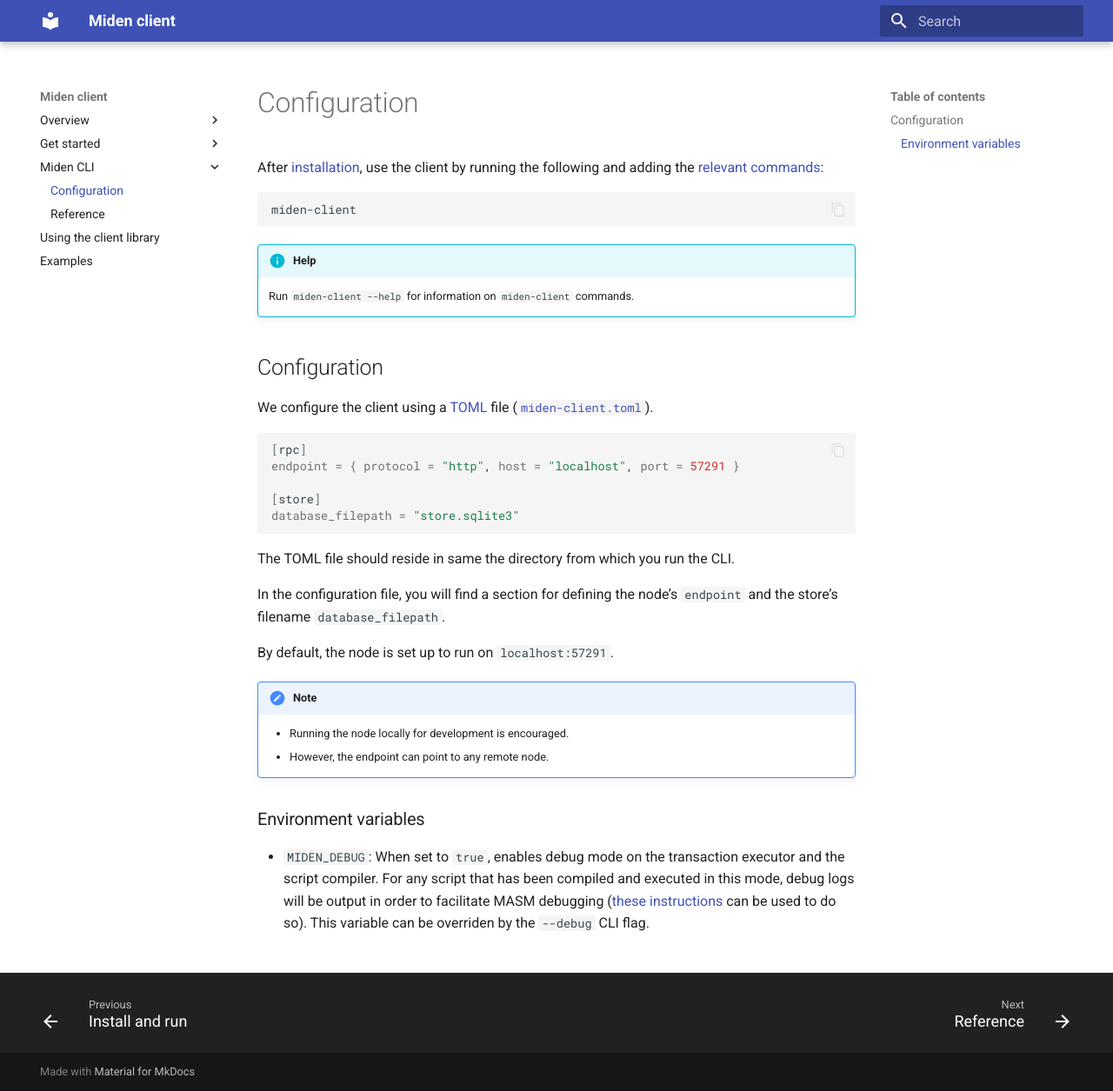
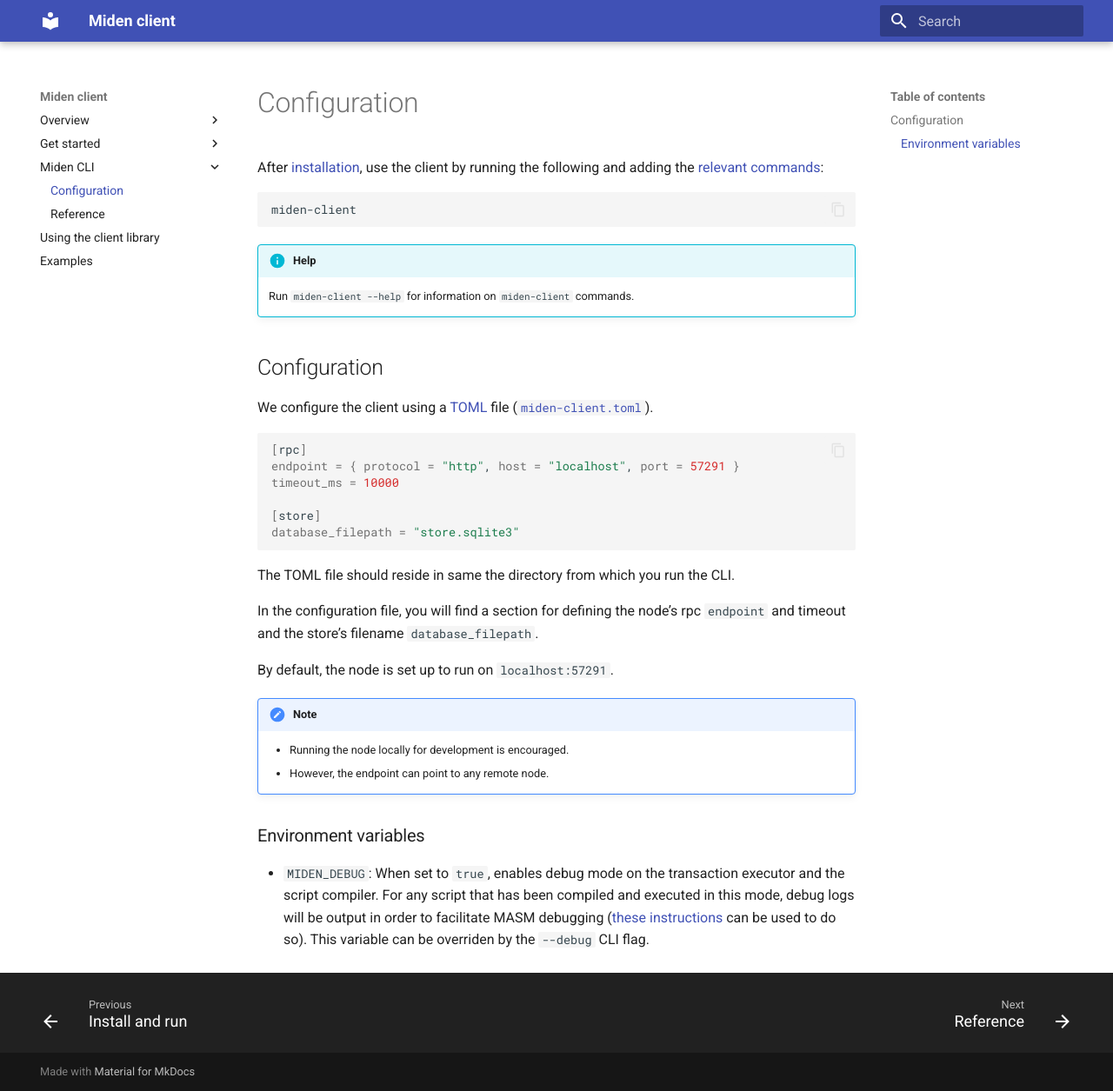
Before and after one commit to 0xPolygonMiden/miden-client, an MkDocs documentation site: the page built from docs/cli-config.md, in a window 1280 px wide and 1255 px high. Shown: the whole window at 87% size. Built offline with MkDocs 1.6.1 and Material for MkDocs 9.7.7, drawn with Linux system fonts in a browser that asks for light colours.

Commit message:
docs: mention new setting in documentation

````diff
--- a/docs/cli-config.md
+++ b/docs/cli-config.md
@@ -18,6 +18,7 @@ We configure the client using a [TOML](https://en.wikipedia.org/wiki/TOML) file
 ```sh
 [rpc]
 endpoint = { protocol = "http", host = "localhost", port = 57291 }
+timeout_ms = 10000
 
 [store]
 database_filepath = "store.sqlite3"
@@ -25,7 +26,7 @@ database_filepath = "store.sqlite3"
 
 The TOML file should reside in same the directory from which you run the CLI.
 
-In the configuration file, you will find a section for defining the node's `endpoint` and the store's filename `database_filepath`.
+In the configuration file, you will find a section for defining the node's rpc `endpoint` and timeout and the store's filename `database_filepath`.
 
 By default, the node is set up to run on `localhost:57291`.
 
````
Also changed, not shown: 1 other file.
